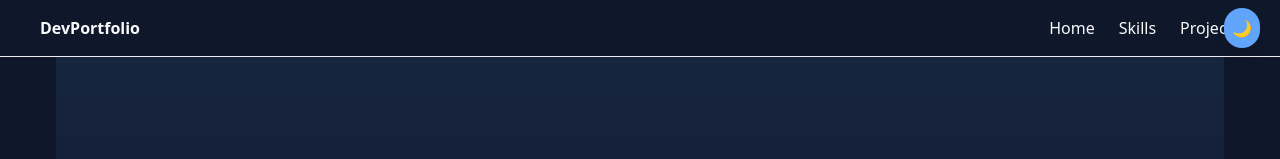
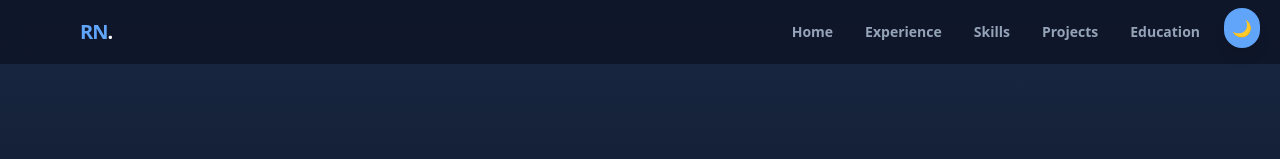
Before and after one commit to Cadosfrit/MyPortfolio, a React (Vite) app: page / in a window 1280 px wide. Shown: the top 159 px of the page. Built offline with nearby package versions, Linux system fonts and the light colour scheme.

Commit message:
[v1.1] Visual Optimizations

```diff
--- a/src/components/Layout.jsx
+++ b/src/components/Layout.jsx
@@ -1,24 +1,41 @@
 const Layout = ({ children }) => {
   return (
-    <div className="site-wrapper" style={{ minHeight: '100vh', display: 'flex', flexDirection: 'column' }}>
-      <header style={{ padding: '1rem', borderBottom: '1px solid #eee' }}>
-        <nav style={{ display: 'flex', justifyContent: 'space-between', maxWidth: '1200px', margin: '0 auto' }}>
-          <strong>DevPortfolio</strong>
-          <div style={{ display: 'flex', gap: '1.5rem' }}>
-            <a href="#hero">Home</a>
-            <a href="#skills">Skills</a>
-            <a href="#portfolio">Projects</a>
+    <div className="min-h-screen flex flex-col bg-bg-main transition-colors duration-300">
+      {/* Modern Fixed Navbar */}
+      <header className="sticky top-0 z-40 w-full bg-bg-main/80 backdrop-blur-md border-b border-brand-primary/10">
+        <nav className="max-w-6xl mx-auto px-4 h-16 flex items-center justify-between">
+          <strong className="text-xl font-black text-brand-primary tracking-tighter">
+            RN<span className="text-text-main">.</span>
+          </strong>
+
+          <div className="flex gap-6 md:gap-8 text-sm font-bold text-text-muted">
+            <a href="#hero" className="hover:text-brand-primary transition-colors">Home</a>
+            <a href="#experience" className="hover:text-brand-primary transition-colors">Experience</a>
+            <a href="#skills" className="hover:text-brand-primary transition-colors">Skills</a>
+            <a href="#portfolio" className="hover:text-brand-primary transition-colors">Projects</a>
+            <a href="#education" className="hover:text-brand-primary transition-colors">Education</a>
           </div>
         </nav>
       </header>
 
-      {/* This is where the Hero, Skills, and Portfolio will live */}
-      <main style={{ flex: 1, maxWidth: '1200px', margin: '0 auto', width: '100%', padding: '0 1rem' }}>
+      {/* Main Content Area */}
+      <main className="flex-grow">
         {children}
       </main>
 
-      <footer style={{ padding: '2rem', textAlign: 'center', borderTop: '1px solid #eee' }}>
-        <p>© {new Date().getFullYear()} — Built with the Functional Skeleton Strategy</p>
+      {/* Modern Footer */}
+      <footer className="py-12 border-t border-brand-primary/10 bg-bg-soft">
+        <div className="max-w-6xl mx-auto px-4 text-center">
+          <p className="text-text-main font-bold mb-2">Ronit Roshan Nayak</p>
+          <p className="text-text-muted text-sm">
+            © {new Date().getFullYear()} — Built with React & Spring Boot expertise
+          </p>
+          <div className="mt-4 flex justify-center gap-4 text-xs font-mono text-brand-primary/60">
+            <span>Tailwind v4</span>
+            <span>•</span>
+            <span>Decoupled Architecture</span>
+          </div>
+        </div>
       </footer>
     </div>
   );
--- a/src/components/Navbar.jsx
+++ b/src/components/Navbar.jsx
@@ -1,14 +1,14 @@
-const Navbar = () => {
-  return (
-    <nav style={{ display: 'flex', justifyContent: 'space-between', padding: '1rem' }}>
-      <strong>MyPortfolio</strong>
-      <ul style={{ display: 'flex', gap: '1rem', listStyle: 'none' }}>
-        <li><a href="#hero">Home</a></li>
-        <li><a href="#portfolio">Work</a></li>
-        <li><a href="mailto:your@email.com">Contact</a></li>
-      </ul>
-    </nav>
-  );
-};
+const Navbar = () => (
+  <nav className="fixed top-0 w-full bg-bg-main/80 backdrop-blur-md z-40 border-b border-brand-primary/5">
+    <div className="max-w-6xl mx-auto px-4 h-16 flex items-center justify-between">
+      <span className="font-black text-xl text-brand-primary">RN.</span>
+      <div className="hidden md:flex gap-8 text-sm font-medium text-text-muted">
+        <a href="#experience" className="hover:text-brand-primary transition-colors">Experience</a>
+        <a href="#portfolio" className="hover:text-brand-primary transition-colors">Projects</a>
+        <a href="#education" className="hover:text-brand-primary transition-colors">Education</a>
+      </div>
+    </div>
+  </nav>
+);
 
 export default Navbar;
--- a/src/index.css
+++ b/src/index.css
@@ -33,3 +33,7 @@ body {
     color: var(--text-main);
     transition: background-color 0.3s ease, color 0.3s ease;
 }
+
+html {
+    scroll-behavior: smooth;
+}
```
